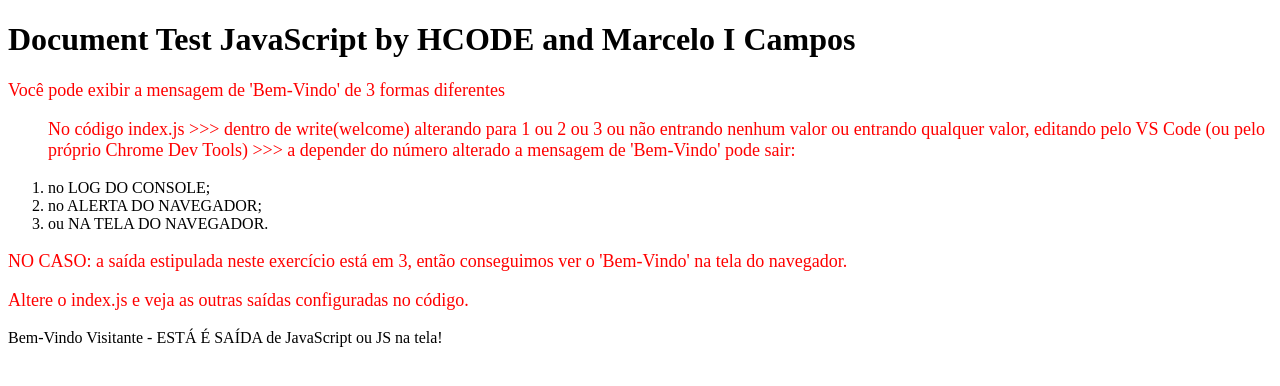
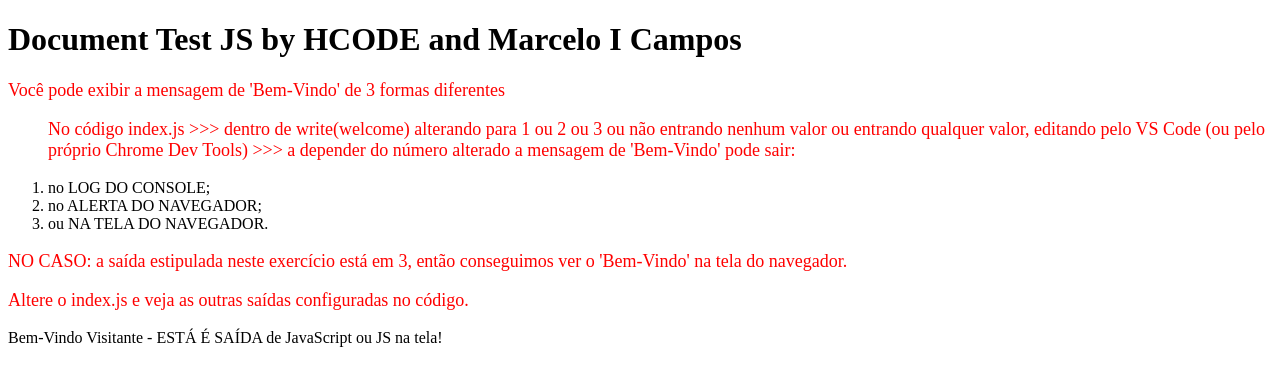
Before and after one commit to marceloicampos/site-test-javascript, a plain HTML site: page index.html in a window 1280 px wide. Drawn offline with Linux system fonts and the light colour scheme.

Commit message:
update index

```diff
--- a/index.html
+++ b/index.html
@@ -12,7 +12,7 @@
     </style>
 </head>
 <body>
-    <h1>Document Test JavaScript by HCODE and Marcelo I Campos</h1>
+    <h1>Document Test JS by HCODE and Marcelo I Campos</h1>
     <p>Você pode exibir a mensagem de 'Bem-Vindo' de 3 formas diferentes</p>
     <P>
         <ol>
```
